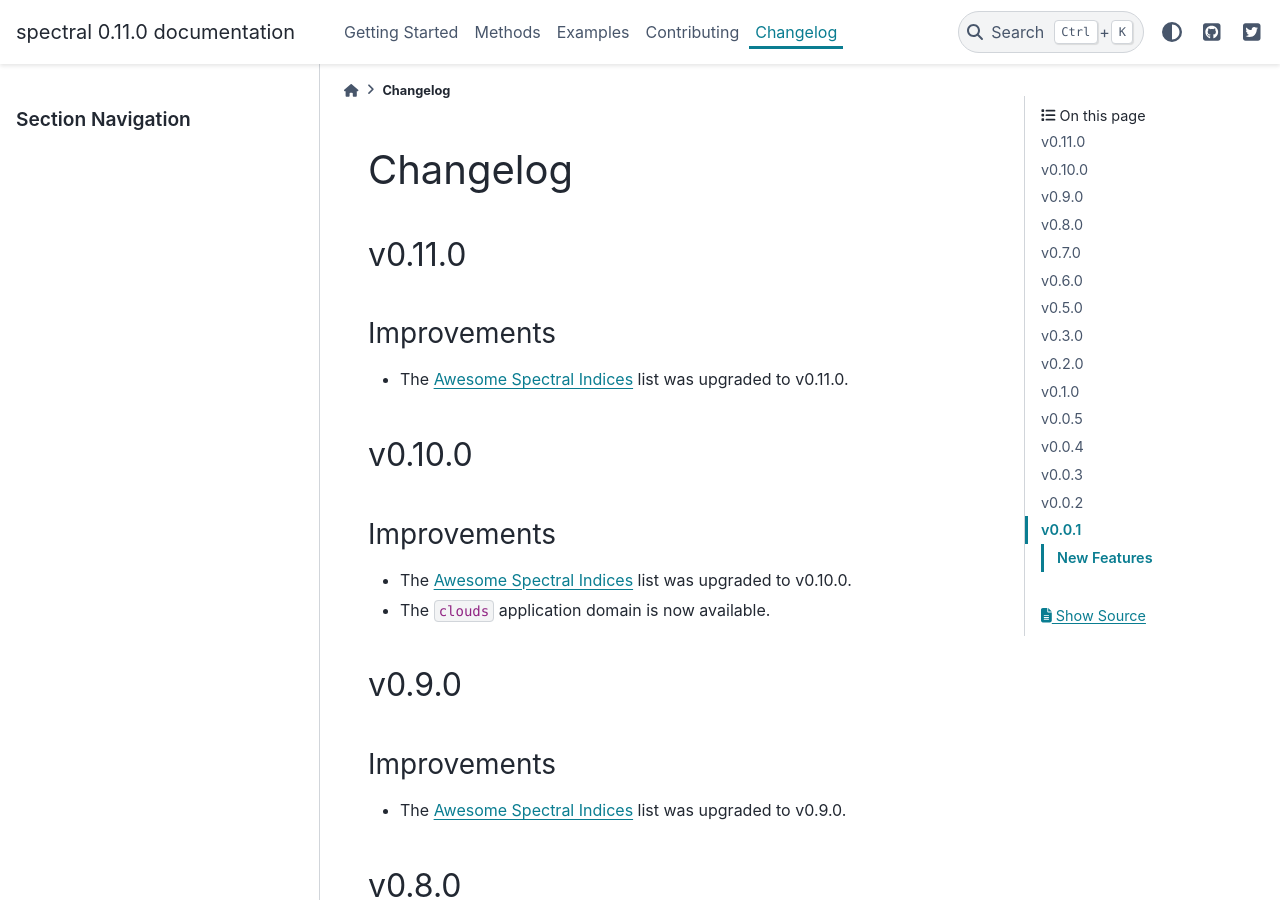
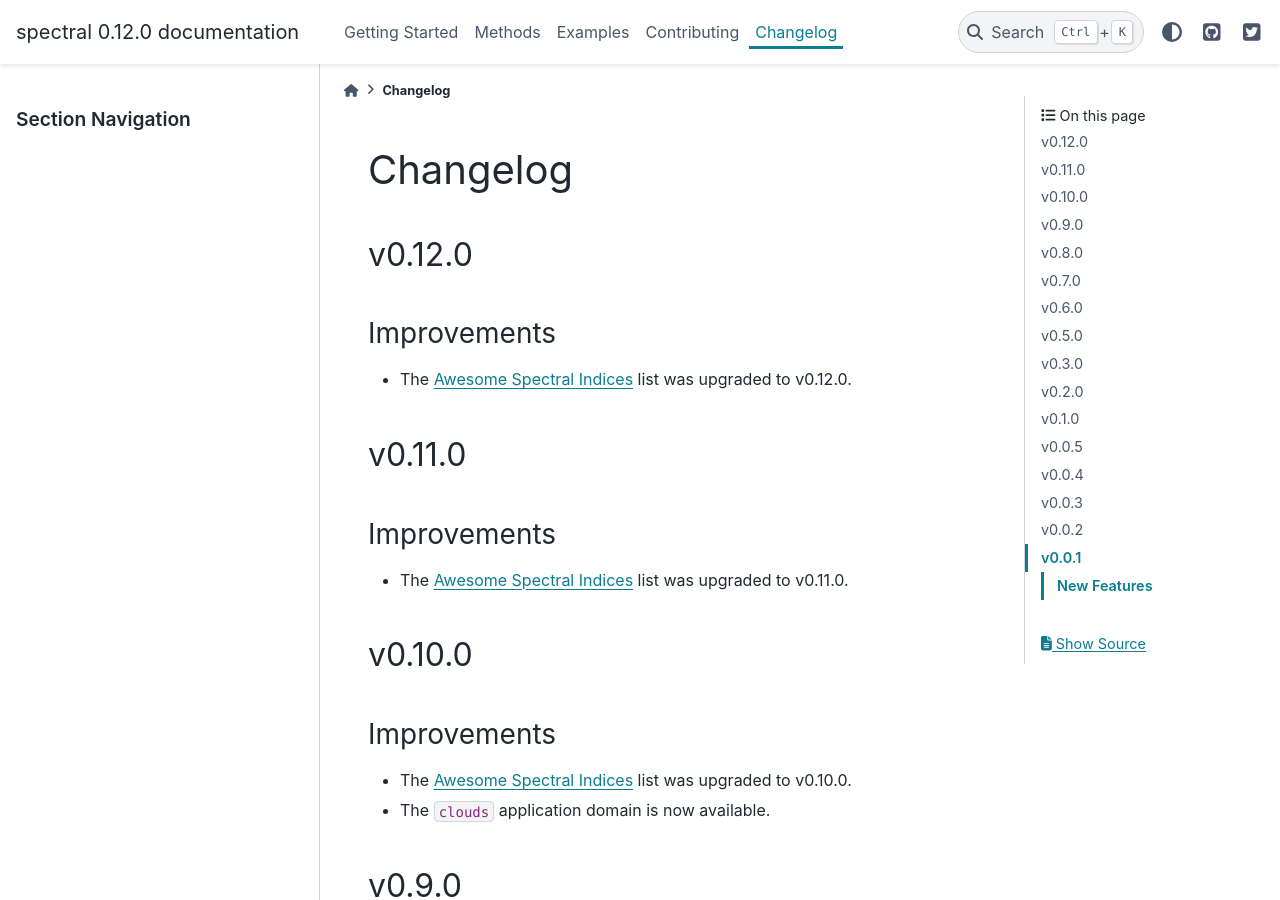
Before and after one commit to awesome-spectral-indices/spectral, a Sphinx documentation site: the page built from docs/changelog.rst, in a window 1280 px wide and 900 px high. Built offline with Sphinx 7.4.7 and the PyData theme 0.15.4, drawn with Linux system fonts in a browser that asks for light colours.

Commit message:
VERSION: 0.12.0

```diff
--- a/docs/changelog.rst
+++ b/docs/changelog.rst
@@ -1,5 +1,13 @@
 Changelog
 ============
+
+v0.12.0
+------
+
+Improvements
+~~~~~~~~~~~~
+
+- The `Awesome Spectral Indices <https://github.com/awesome-spectral-indices/awesome-spectral-indices>`_ list was upgraded to v0.12.0.
 
 v0.11.0
 ------
--- a/docs/conf.py
+++ b/docs/conf.py
@@ -23,7 +23,7 @@
 author = 'David Montero Loaiza'
 
 # The full version, including alpha/beta/rc tags
-release = '0.11.0'
+release = '0.12.0'
 
 
 # -- General configuration ---------------------------------------------------
```
Also changed, not shown: 1 other file.
